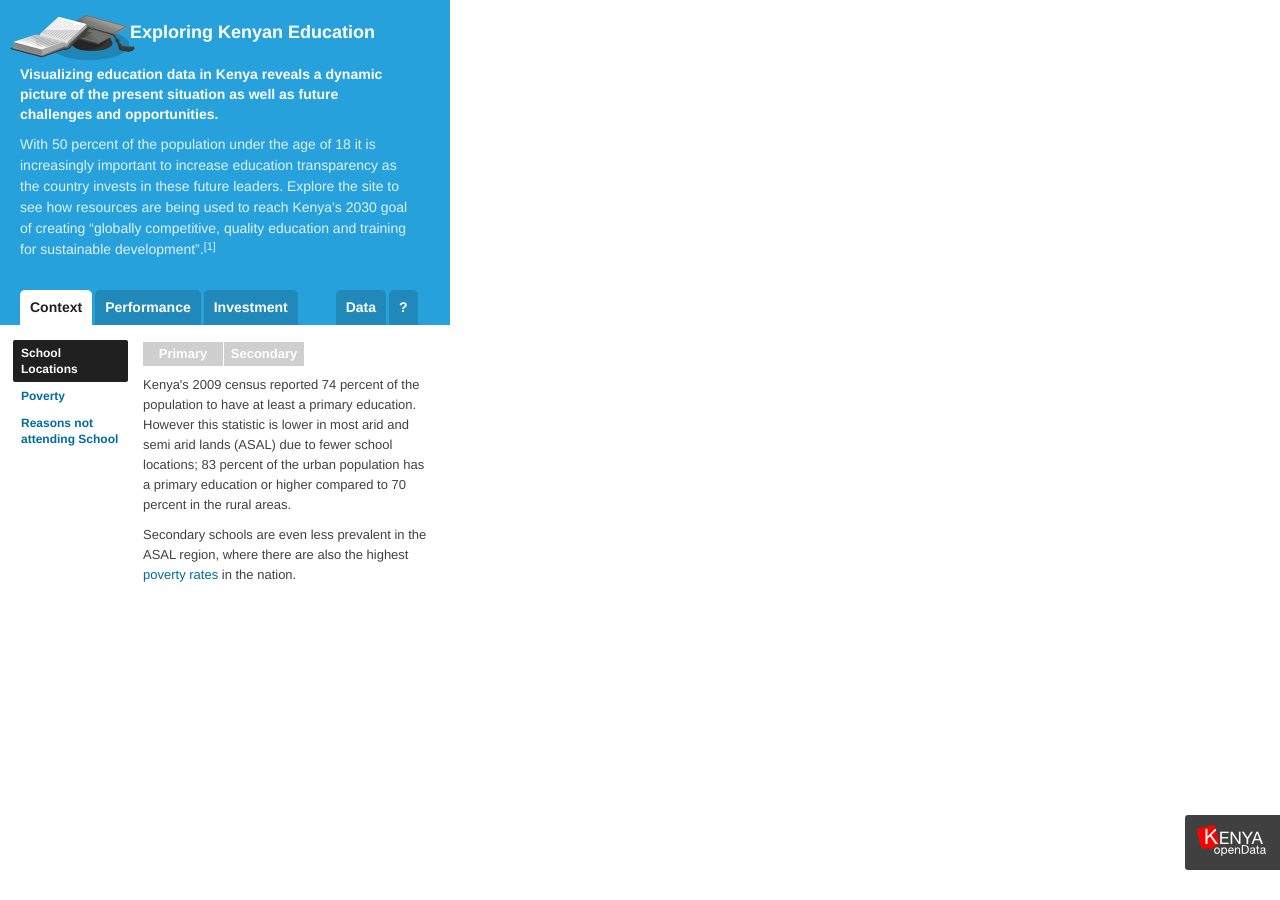
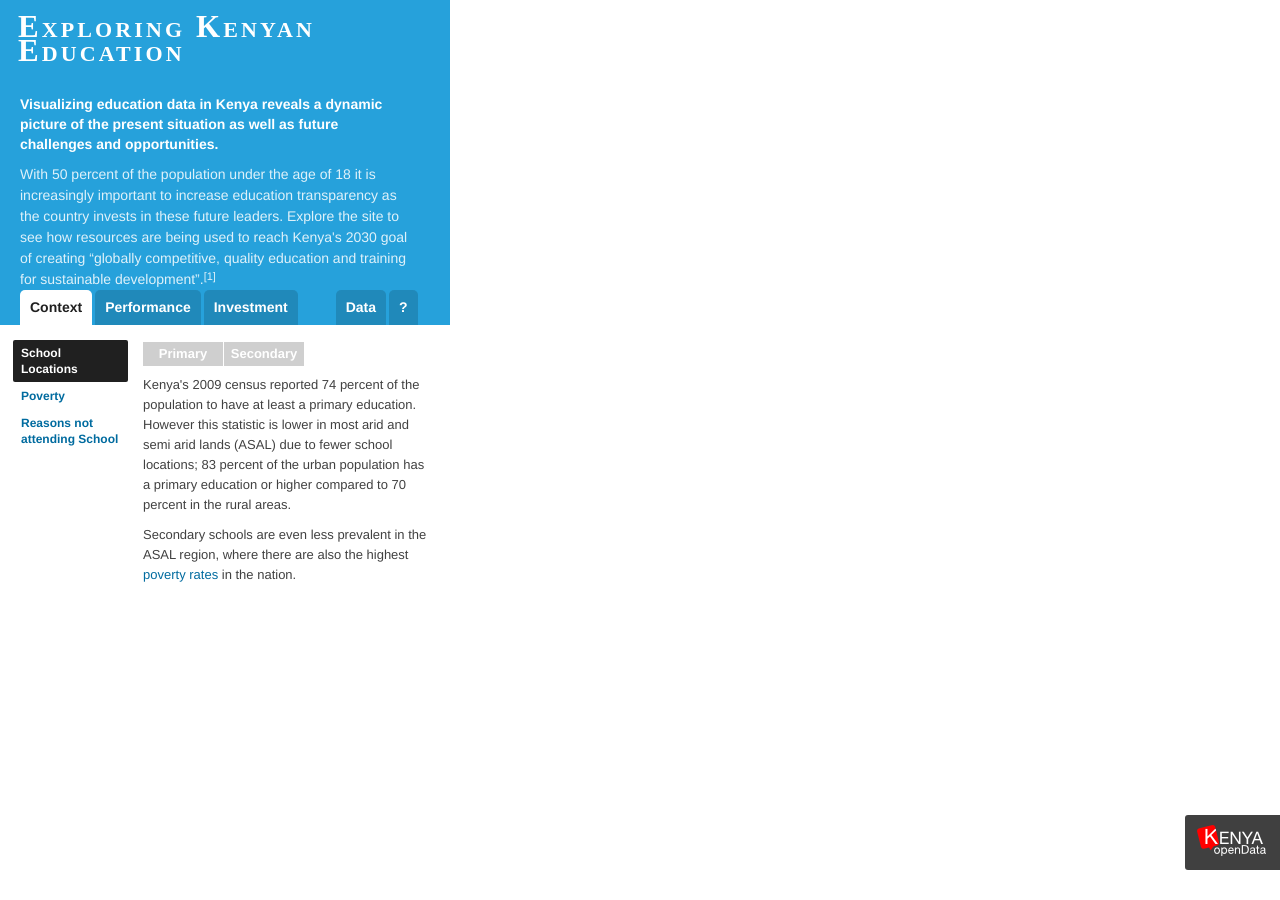
Before and after one commit to developmentseed/kenya-bank, a Jekyll site: the page index.html, which Jekyll copies as it is, in a window 1280 px wide. Built offline with Jekyll 4.4.1, drawn with Linux system fonts in a browser that asks for light colours; some web fonts are replaced; Markdown is read by kramdown in place of the engine named in the settings.

Commit message:
styled header

```diff
--- a/index.html
+++ b/index.html
@@ -4,6 +4,7 @@
   <meta charset='utf-8' />
   <title>Exploring Kenyan Education</title>
   <link rel='stylesheet' href='style.css' type='text/css' />
+  <link href='http://fonts.googleapis.com/css?family=Pompiere' rel='stylesheet' type='text/css'>
 </head>
 <body>
 
--- a/style.css
+++ b/style.css
@@ -80,14 +80,21 @@ h1 {
   padding: 20px 0 10px;
   }
   h1.heading {
-    background: transparent url(img/sprite.png) no-repeat -365px 15px;
-    padding: 20px 20px 20px 130px;
-    width: 290px;
+    padding: 15px 10px 31px 18px;
+    width: 400px;
+    letter-spacing: 0.1em;
+    font-family: 'Pompiere', cursive;
+    font-size:31px;
+    font-variant:small-caps;
     }
     h1.heading a {
       color: #fff;
       }
-
+    h1.heading span.heading{
+      font-size:24px;
+      position: relative;
+      left: 25px;
+      }
 h2 {
   font-size: 18px;
   line-height: 22px;
@@ -629,7 +636,7 @@ body .wax-legend .scale ul li {
   position:absolute;
   display:block;
   left:50%;
-  top:121px;
+  top:50px;
   margin:0 0 0 -400px;
   padding:19px;
   width:800px;
```
